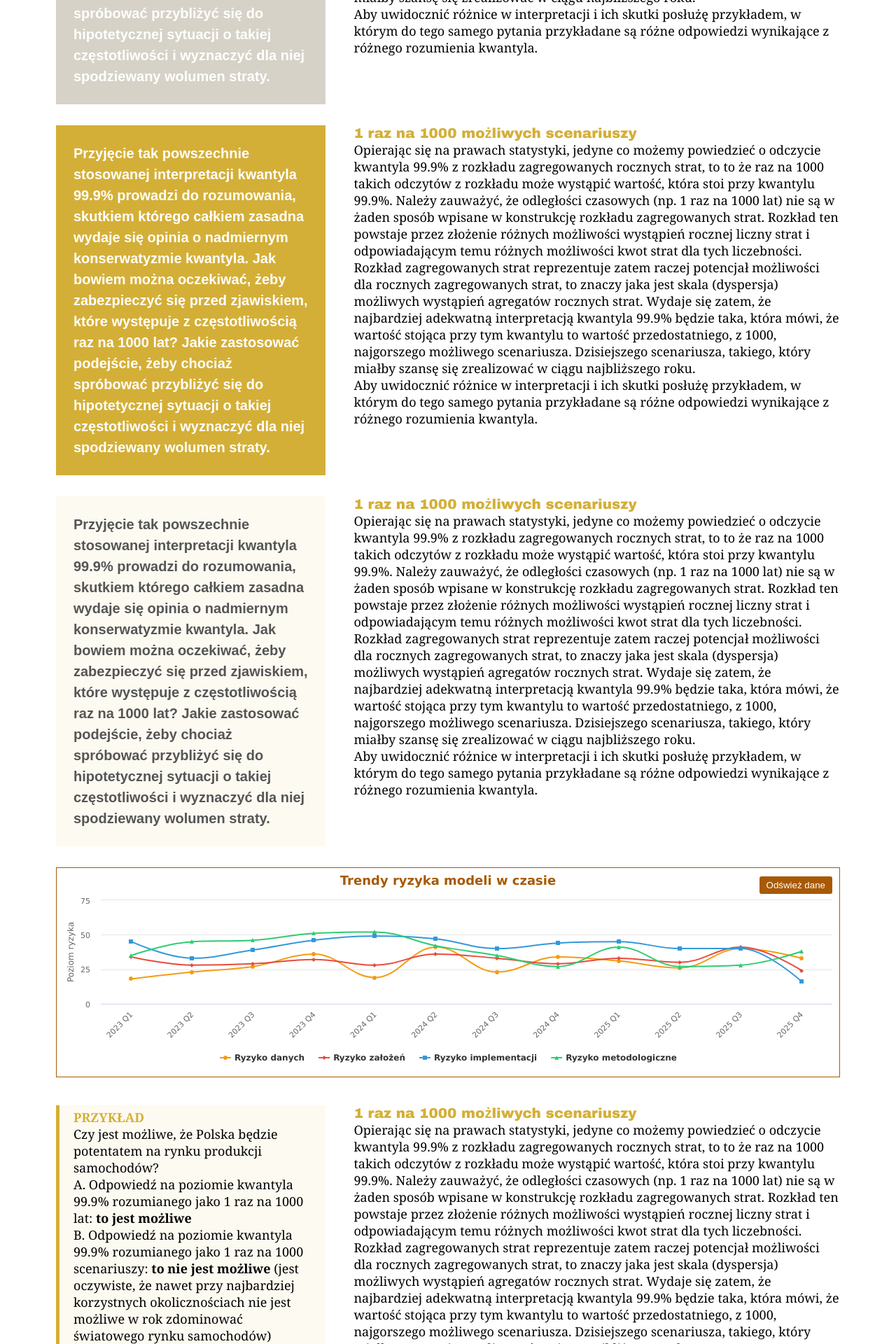
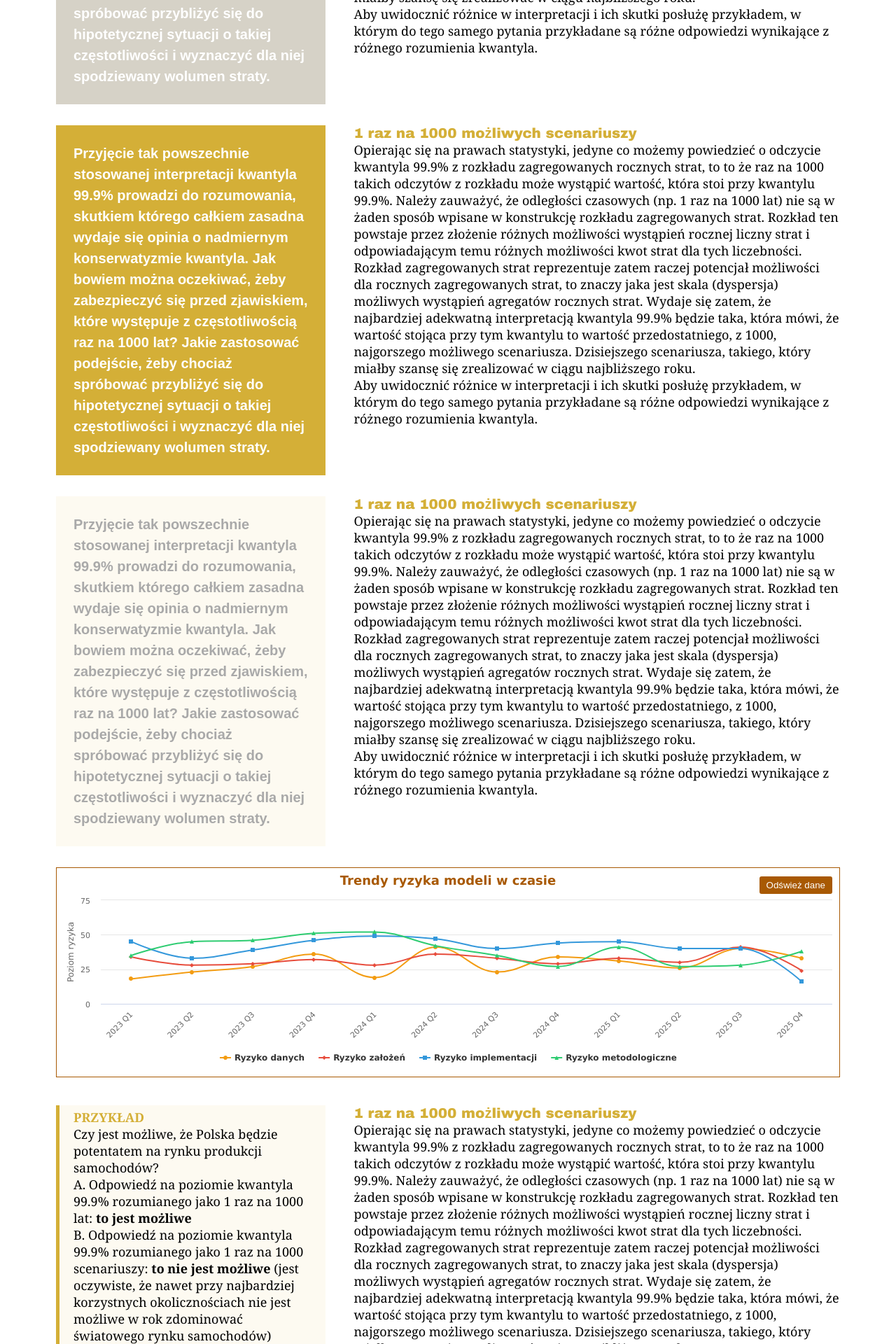
Before and after one commit to MaciejBuczak/risk-research, a Jekyll site: the page built from art-oprisk-kw999_v3_9.md, in a window 1280 px wide. Shown: the part 3041-4961 px from the top of the page at 70% size. Built offline with Jekyll 4.4.1, drawn with Linux system fonts in a browser that asks for light colours.

Commit message:
Update art-oprisk-kw999-layout_v3_9.html

```diff
--- a/_layouts/art-oprisk-kw999-layout_v3_9.html
+++ b/_layouts/art-oprisk-kw999-layout_v3_9.html
@@ -1093,7 +1093,7 @@
 <div class="ryzmod-o51-container" style="gap: 20px;">
   <!-- Lewy element - jednolite szare tło -->
   <div class="ryzmod-o51-box" style="width: 35%; background-color: #FDFAF1; padding: 25px; position: relative; border-left: 0;">
-    <p style="color: #555; font-family: Arial, sans-serif; font-weight: bold; margin: 0; line-height: 1.5; font-size: 20px;">Przyjęcie tak powszechnie stosowanej interpretacji kwantyla 99.9% prowadzi do rozumowania, skutkiem którego całkiem zasadna wydaje się opinia o nadmiernym konserwatyzmie kwantyla. Jak bowiem można oczekiwać, żeby zabezpieczyć się przed zjawiskiem, które występuje z częstotliwością raz na 1000 lat? Jakie zastosować podejście, żeby chociaż spróbować przybliżyć się do hipotetycznej sytuacji o takiej częstotliwości i wyznaczyć dla niej spodziewany wolumen straty.</p>
+    <p style="color: #A9A9A9; font-family: Arial, sans-serif; font-weight: bold; margin: 0; line-height: 1.5; font-size: 20px;">Przyjęcie tak powszechnie stosowanej interpretacji kwantyla 99.9% prowadzi do rozumowania, skutkiem którego całkiem zasadna wydaje się opinia o nadmiernym konserwatyzmie kwantyla. Jak bowiem można oczekiwać, żeby zabezpieczyć się przed zjawiskiem, które występuje z częstotliwością raz na 1000 lat? Jakie zastosować podejście, żeby chociaż spróbować przybliżyć się do hipotetycznej sytuacji o takiej częstotliwości i wyznaczyć dla niej spodziewany wolumen straty.</p>
   </div>
 
   <!-- Tekst po prawej - bez zmian -->
```
